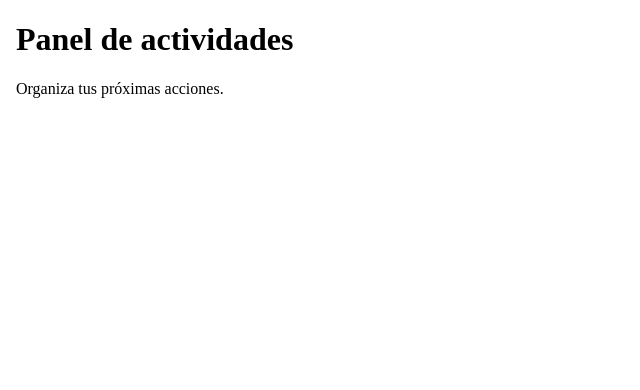
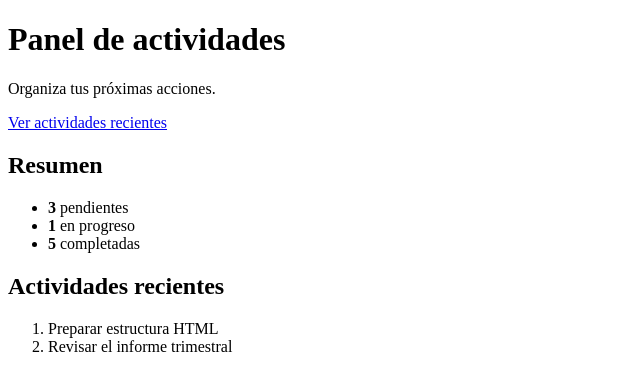
Before and after one commit to jdotel/curso_angular, an Angular app in the folder panel-actividades/: page / in a window 1280 px wide. Shown: the top 390 px of the page, without its empty margins (0-640 px from the left). Built offline with nearby package versions, Linux system fonts and the light colour scheme.

Commit message:
#Ejemplo de Enlazar dentro de la misma página

```diff
--- a/panel-actividades/src/app/app.html
+++ b/panel-actividades/src/app/app.html
@@ -1,22 +1,17 @@
-<!doctype html>
-<html lang="es">
-  <head>
-    <meta charset="utf-8">
-    <meta name="viewport" content="width=device-width, initial-scale=1">
-    <title>Panel de actividades</title>
-  </head>
-  <body>
-    <h1>Panel de actividades</h1>
-    <p>Organiza tus próximas acciones.</p>
-  </body>
-</html>
+<h1>Panel de actividades</h1>
+<p>Organiza tus próximas acciones.</p>
 
-<router-outlet />
-<!--
-<main>
-  <h1>Panel de actividades</h1>
-  <p>Mi primera modificación Angular funciona.</p>
-</main>
+<a href="#actividades">Ver actividades recientes</a>
 
-<router-outlet />
--->
+<h2>Resumen</h2>
+<ul>
+  <li><strong>3</strong> pendientes</li>
+  <li><strong>1</strong> en progreso</li>
+  <li><strong>5</strong> completadas</li>
+</ul>
+
+<h2 id="actividades">Actividades recientes</h2>
+<ol>
+  <li>Preparar estructura HTML</li>
+  <li>Revisar el informe trimestral</li>
+</ol>
```
